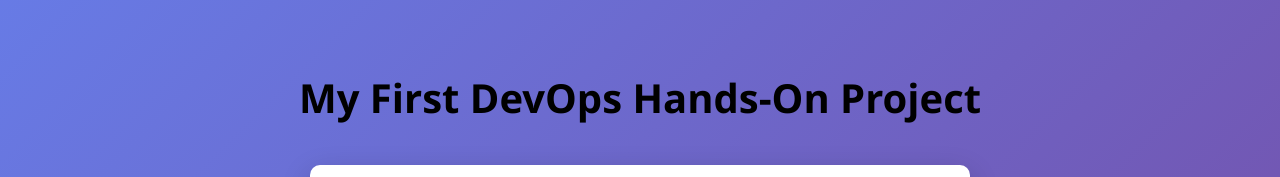
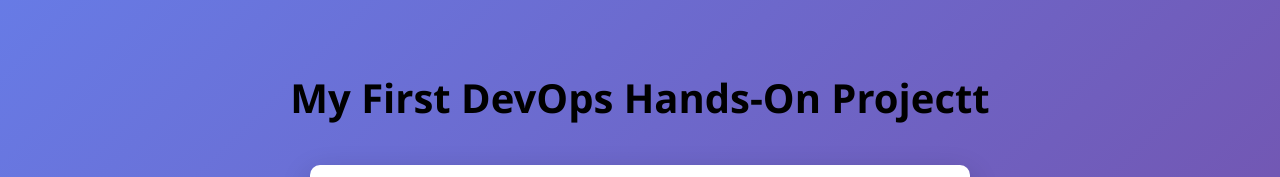
Before and after one commit to Syed-Moazzam/mern-todo-app-devops, a React (Create React App) app in the folder frontend/: page / in a window 1280 px wide. Shown: the part 134-311 px from the top of the page. Built offline with nearby package versions, Linux system fonts and the light colour scheme; no server answers.

Commit message:
debugging pipeling failure

```diff
--- a/frontend/src/App.js
+++ b/frontend/src/App.js
@@ -59,7 +59,7 @@ function App() {
 
   return (
     <div className="App">
-      <h1 className='main-heading'>My First DevOps Hands-On Project</h1>
+      <h1 className='main-heading'>My First DevOps Hands-On Projectt</h1>
       <div className="container">
         <h1>📝 Todo App</h1>
         <form onSubmit={addTodo} className="todo-form">
```
